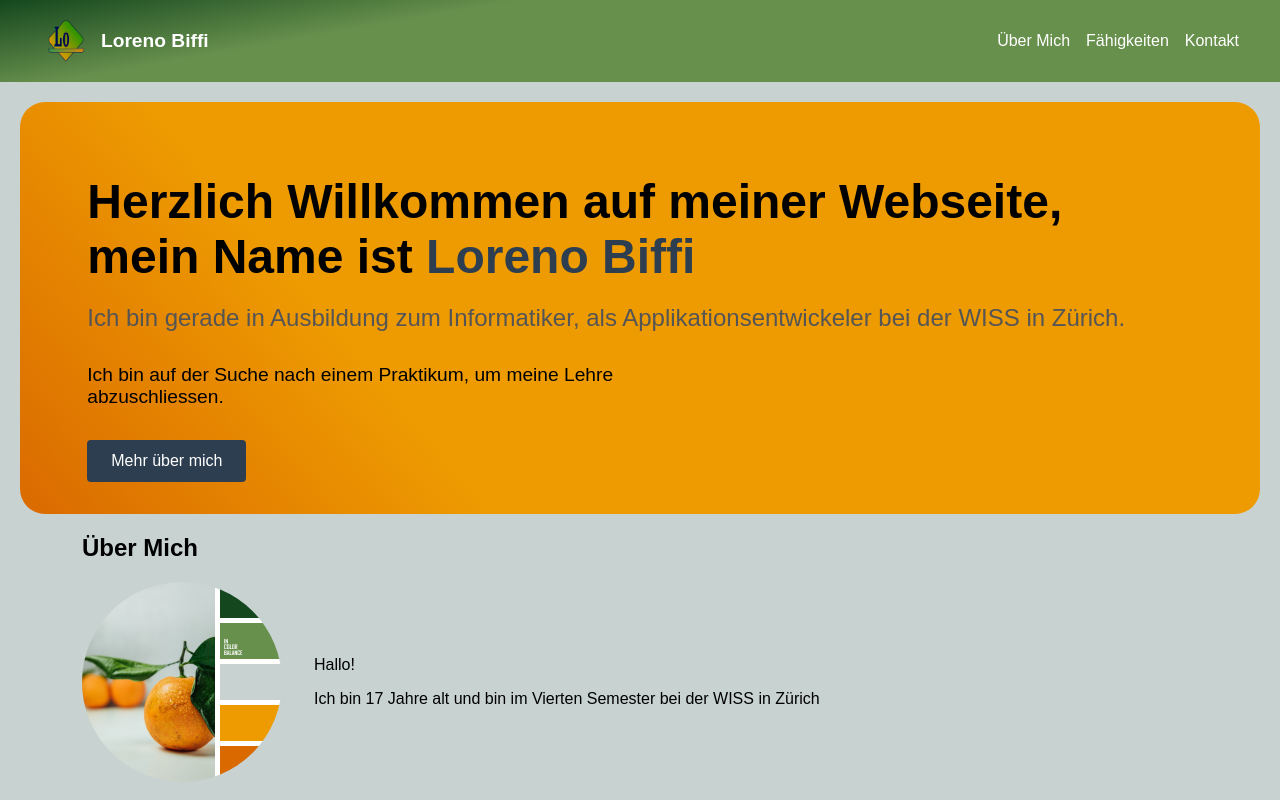
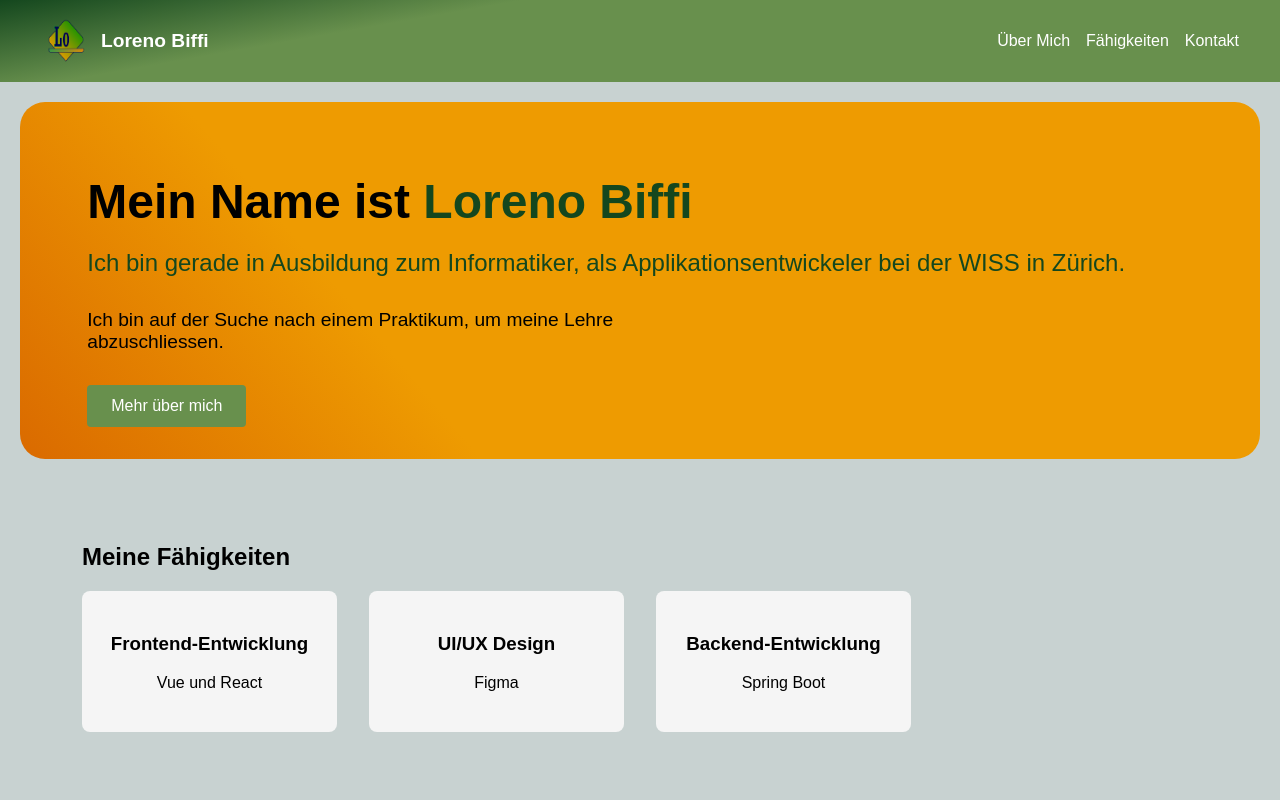
Before and after one commit to LorenoWiss/LorenoBiffiWebseite, a Vue app in the folder Bewerbungswebseite/: page / in a window 1280 px wide. Shown: the top 800 px of the page. Built offline with nearby package versions, Linux system fonts and the light colour scheme.

Commit message:
Neue Page und Routing hinzugefügt

```diff
--- a/Bewerbungswebseite/src/App.vue
+++ b/Bewerbungswebseite/src/App.vue
@@ -2,40 +2,26 @@
   <div id="app">
     <Header />
     <main>
-      <Einleitung id="start" />
-      <UeberMich id="ueber-mich" />
-      <Faehigkeiten id="faehigkeiten" />
-      <Kontakt id="kontakt" />
+      <router-view />
     </main>
   </div>
 </template>
 
 <script>
 import Header from '@/components/Header.vue'
-import Einleitung from '@/components/Einleitung.vue'
-import UeberMich from '@/components/UeberMich.vue'
-import Faehigkeiten from '@/components/Faehigkeiten.vue'
-import Kontakt from '@/components/Kontakt.vue'
 
 export default {
   name: 'App',
   components: {
-    // eslint-disable-next-line vue/no-reserved-component-names
-    Header,
-    Einleitung,
-    UeberMich,
-    Faehigkeiten,
-    Kontakt
+    Header
   }
 }
 </script>
 
 <style>
-/* Globale Styles */
 body {
   margin: 0;
   font-family: Arial, sans-serif;
-
 }
 
 #app {
@@ -48,6 +34,4 @@ main {
   flex: 1;
   padding: 20px;
 }
-
-
 </style>
--- a/Bewerbungswebseite/src/components/Einleitung.vue
+++ b/Bewerbungswebseite/src/components/Einleitung.vue
@@ -1,21 +1,29 @@
 <template>
-  <section class="intro-section">
-    <div class="intro-content">
-      <h1>Herzlich Willkommen auf meiner Webseite, mein Name ist <span class="highlight">Loreno Biffi</span>
-      </h1>
-      <h2>Ich bin gerade in Ausbildung zum Informatiker, als Applikationsentwickeler bei der WISS in Zürich.
-      </h2>
-      <p class="intro-text">Ich bin auf der Suche nach einem Praktikum, um meine Lehre abzuschliessen.
-      </p>
-       <a href="#ueber-mich" class="cta-button">Mehr über mich</a>
-    </div>
-  </section>
+  <div>
+    <section class="intro-section">
+      <div class="intro-content">
+        <h1>Mein Name ist <span class="highlight">Loreno Biffi</span></h1>
+        <h2>Ich bin gerade in Ausbildung zum Informatiker, als Applikationsentwickeler bei der WISS in Zürich.</h2>
+        <p class="intro-text">Ich bin auf der Suche nach einem Praktikum, um meine Lehre abzuschliessen.</p>
+        <router-link to="/ueber-mich" class="cta-button">Mehr über mich</router-link>
+      </div>
+    </section>
+
+    <Faehigkeiten id="faehigkeiten" />
+    <Kontakt id="kontakt" />
+  </div>
 </template>
 
 <script>
+import Faehigkeiten from '@/components/Faehigkeiten.vue'
+import Kontakt from '@/components/Kontakt.vue'
+
 export default {
-  // eslint-disable-next-line vue/multi-word-component-names
-  name: 'Introduction'
+  name: 'Introduction',
+  components: {
+    Faehigkeiten,
+    Kontakt
+  }
 }
 </script>
 
@@ -31,7 +39,7 @@ export default {
 
 .intro-content {
   max-width: 90%;
-padding-left: 3%;
+  padding-left: 3%;
 }
 
 h1 {
@@ -40,14 +48,14 @@ h1 {
 }
 
 .highlight {
-  color: #2c3e50;
+  color: #14471E;
 }
 
 h2 {
   font-size: 1.5rem;
   font-weight: normal;
   margin-bottom: 2rem;
-  color: #555;
+  color: #14471E;
 }
 
 .intro-text {
@@ -59,8 +67,8 @@ h2 {
 .cta-button {
   display: inline-block;
   padding: 0.75rem 1.5rem;
-  background-color: #2c3e50;
-  color: white;
+  background-color: #68904D;
+  color: rgb(255, 255, 255);
   text-decoration: none;
   border-radius: 4px;
   transition: background-color 0.3s;
--- a/Bewerbungswebseite/src/components/Header.vue
+++ b/Bewerbungswebseite/src/components/Header.vue
@@ -2,14 +2,13 @@
   <header class="header">
     <nav class="nav">
       <div class="logo-container">
-        <!-- Profilbild -->
-      <img src="@/assets/logo.png" alt="Profilbild" class="profile-image">
-      <a href="#start" class="logo">Loreno Biffi</a>
+        <img src="@/assets/logo.png" alt="Profilbild" class="profile-image">
+        <router-link to="/" class="logo">Loreno Biffi</router-link>
       </div>
       <div class="nav-links">
-        <a href="#ueber-mich">Über Mich</a>
-        <a href="#faehigkeiten">Fähigkeiten</a>
-        <a href="#kontakt">Kontakt</a>
+        <router-link to="/ueber-mich">Über Mich</router-link>
+        <router-link to="/#faehigkeiten">Fähigkeiten</router-link>
+        <router-link to="/#kontakt">Kontakt</router-link>
       </div>
     </nav>
   </header>
@@ -26,17 +25,16 @@ export default {
   min-height: 10px;
   background: linear-gradient(170deg, #14471E, #68904D 30%);
   padding: 1rem;
-  }
+}
 
 .nav {
   display: flex;
   align-items: center;
   max-width: auto;
-  margin:  auto;
+  margin: auto;
   justify-content: space-between;
   padding-left: 2%;
   padding-right: 2%;
-
 }
 
 .logo-container {
@@ -52,14 +50,13 @@ export default {
   font-size: 1.2rem;
 }
 
-.nav-links a {
+.nav-links a, .nav-links router-link {
   color: white;
   margin-left: 1rem;
   text-decoration: none;
-  justify-content: margin-left 20rem;
 }
 
-.nav-links a:hover {
+.nav-links a:hover, .nav-links router-link:hover {
   text-decoration: underline;
 }
 
--- a/Bewerbungswebseite/src/main.js
+++ b/Bewerbungswebseite/src/main.js
@@ -1,4 +1,5 @@
 import { createApp } from 'vue'
 import App from './App.vue'
+import router from './router'
 
-createApp(App).mount('#app')
+createApp(App).use(router).mount('#app')
--- /dev/null
+++ b/Bewerbungswebseite/src/router/index.js
@@ -0,0 +1,35 @@
+import { createRouter, createWebHistory } from 'vue-router'
+import Home from '@/components/Einleitung.vue'
+import UeberMich from '@/components/UeberMich.vue'
+
+const routes = [
+  {
+    path: '/',
+    component: Home,
+    meta: { title: 'Startseite' }
+  },
+  {
+    path: '/ueber-mich',
+    component: UeberMich,
+    meta: { title: 'Über Mich' }
+  }
+]
+
+const router = createRouter({
+  history: createWebHistory(),
+  routes,
+  scrollBehavior(to) {
+    if (to.hash) {
+      return {
+        el: to.hash,
+        behavior: 'smooth'
+      }
+    }
+  }
+})
+
+router.afterEach((to) => {
+  document.title = to.meta.title || 'Loreno Biffi'
+})
+
+export default router
```
